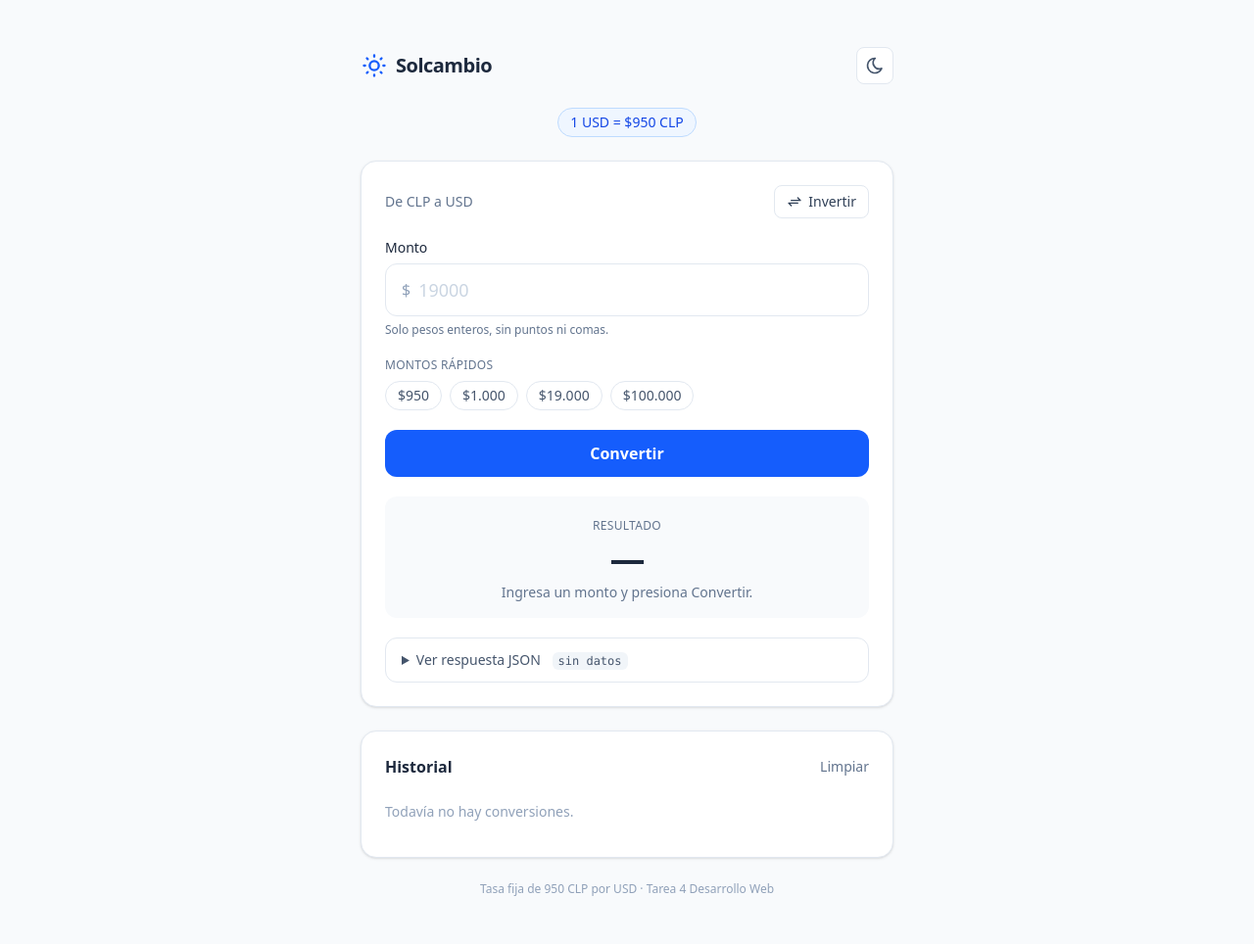
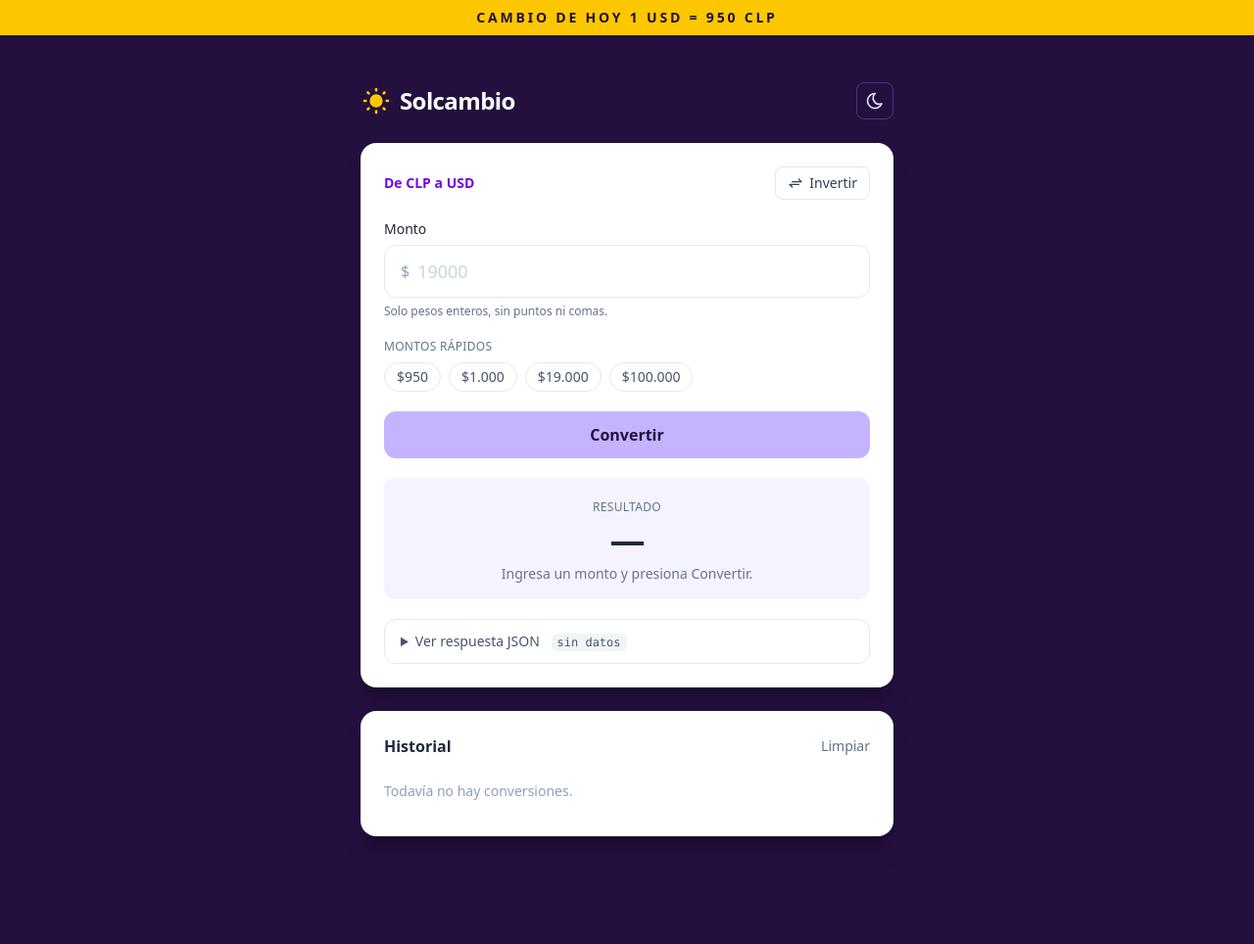
Before and after one commit to Jaruza/exchange, a Laravel app: page / in a window 1280 px wide. Shown: the whole page at 98% size. After the commit the page ends 860 px from the top, so only its background shows below. Run offline with Laravel 12, Linux system fonts and the light colour scheme; style sheets or scripts are compiled from the project's sources.

Commit message:
Fase 3: README, nuevo diseño y limpieza final
- README con instalación, scripts, endpoints, validaciones, pruebas y curl
- Interfaz en morado con anuncio del cambio del día y sol amarillo
- El botón indica la conversión exitosa en vez de una notificación
- Elimina archivos sobrantes del esqueleto

```diff
--- a/resources/js/solcambio.js
+++ b/resources/js/solcambio.js
@@ -50,9 +50,9 @@ async function loadRate() {
     try {
         const response = await fetch('/api/exchange-rate', { headers: { Accept: 'application/json' } });
         const data = await response.json();
-        el.rateBadge.textContent = `1 ${data.to} = ${formatClp(data.exchange_rate)} ${data.from}`;
+        el.rateBanner.textContent = `Cambio de hoy 1 ${data.to} = ${data.exchange_rate} ${data.from}`;
     } catch (error) {
-        el.rateBadge.textContent = 'Tasa no disponible';
+        el.rateBanner.textContent = 'Cambio de hoy no disponible';
     }
 }
 
@@ -64,6 +64,7 @@ function toggleDirection() {
     state.direction = state.direction === 'clpToUsd' ? 'usdToClp' : 'clpToUsd';
     renderDirection();
     el.amount.value = '';
+    setButton('idle');
     el.amount.focus();
 }
 
@@ -81,10 +82,11 @@ function renderDirection() {
             const chip = document.createElement('button');
             chip.type = 'button';
             chip.className =
-                'rounded-full border border-slate-200 px-3 py-1 text-sm text-slate-600 transition hover:border-blue-300 hover:bg-blue-50 hover:text-blue-700 dark:border-slate-700 dark:text-slate-300 dark:hover:border-blue-800 dark:hover:bg-blue-950 dark:hover:text-blue-300';
+                'rounded-full border border-slate-200 px-3 py-1 text-sm text-slate-600 transition hover:border-violet-300 hover:bg-violet-50 hover:text-violet-700 dark:border-violet-900 dark:text-violet-200 dark:hover:border-violet-600 dark:hover:bg-violet-950';
             chip.textContent = formatChip(value);
             chip.addEventListener('click', () => {
                 el.amount.value = String(value);
+                setButton('idle');
                 el.amount.focus();
             });
             return chip;
@@ -117,7 +119,7 @@ async function convert(event) {
 
     const directionKey = state.direction;
     const direction = DIRECTIONS[directionKey];
-    setLoading(true);
+    setButton('loading');
 
     try {
         const response = await fetch(direction.endpoint, {
@@ -135,21 +137,30 @@ async function convert(event) {
 
         if (data.success) {
             saveToHistory(data, directionKey);
-            showToast('Conversión lista', 'success');
+            setButton('success');
         } else {
-            showToast(data.message, 'error');
+            setButton('idle');
+            showToast(data.message);
         }
     } catch (error) {
         renderJson('—', { error: 'No se pudo conectar con el servidor.' });
-        showToast('No se pudo conectar con el servidor.', 'error');
-    } finally {
-        setLoading(false);
+        setButton('idle');
+        showToast('No se pudo conectar con el servidor.');
     }
 }
 
-function setLoading(isLoading) {
-    el.convertButton.disabled = isLoading;
-    el.convertButton.textContent = isLoading ? 'Convirtiendo…' : 'Convertir';
+const BUTTON_TEXT = {
+    idle: 'Convertir',
+    loading: 'Convirtiendo…',
+    success: 'CONVERSIÓN REALIZADA CON ÉXITO',
+};
+
+/**
+ * Estados del botón: idle (listo), loading (esperando a la API) y success.
+ */
+function setButton(status) {
+    el.convertButton.disabled = status === 'loading';
+    el.convertButton.textContent = BUTTON_TEXT[status];
 }
 
 /**
@@ -179,19 +190,12 @@ function renderJson(status, data) {
 }
 
 // ---------------------------------------------------------------------------
-// Notificación flotante
+// Notificación de error
 // ---------------------------------------------------------------------------
 
-const TOAST_STYLES = {
-    success: 'border-green-200 bg-green-50 text-green-800 dark:border-green-900 dark:bg-green-950 dark:text-green-200',
-    error: 'border-red-200 bg-red-50 text-red-800 dark:border-red-900 dark:bg-red-950 dark:text-red-200',
-};
-
-function showToast(message, type) {
+function showToast(message) {
     clearTimeout(state.toastTimer);
 
-    el.toast.classList.remove(...TOAST_STYLES.success.split(' '), ...TOAST_STYLES.error.split(' '));
-    el.toast.classList.add(...TOAST_STYLES[type].split(' '));
     el.toastMessage.textContent = message;
     el.toast.classList.remove('opacity-0', 'translate-y-[-1rem]');
 
@@ -283,7 +287,7 @@ function init() {
     Object.assign(el, {
         toast: document.getElementById('toast'),
         toastMessage: document.getElementById('toast-message'),
-        rateBadge: document.getElementById('rate-badge'),
+        rateBanner: document.getElementById('rate-banner'),
         directionLabel: document.getElementById('direction-label'),
         amount: document.getElementById('amount'),
         amountPrefix: document.getElementById('amount-prefix'),
@@ -298,6 +302,7 @@ function init() {
     });
 
     document.getElementById('convert-form').addEventListener('submit', convert);
+    el.amount.addEventListener('input', () => setButton('idle'));
     document.getElementById('swap-button').addEventListener('click', toggleDirection);
     document.getElementById('theme-toggle').addEventListener('click', toggleTheme);
     document.getElementById('clear-history').addEventListener('click', clearHistory);
--- a/resources/views/solcambio.blade.php
+++ b/resources/views/solcambio.blade.php
@@ -8,9 +8,7 @@
     {{-- Aplica el tema guardado antes de pintar la página para evitar el parpadeo. --}}
     <script>
         try {
-            const savedTheme = localStorage.getItem('solcambio-theme');
-            const prefersDark = window.matchMedia('(prefers-color-scheme: dark)').matches;
-            document.documentElement.classList.toggle('dark', savedTheme ? savedTheme === 'dark' : prefersDark);
+            document.documentElement.classList.toggle('dark', localStorage.getItem('solcambio-theme') === 'dark');
         } catch (error) {
             // Sin acceso a localStorage: se usa el tema claro.
         }
@@ -18,12 +16,17 @@
 
     @vite(['resources/css/app.css', 'resources/js/app.js'])
 </head>
-<body class="min-h-screen bg-slate-50 font-sans text-slate-800 antialiased transition-colors dark:bg-slate-950 dark:text-slate-200">
+<body class="min-h-screen bg-[#24103f] font-sans text-slate-800 antialiased transition-colors dark:bg-[#12071f] dark:text-violet-100">
 
-    {{-- Notificación flotante --}}
-    <div id="toast" role="status" aria-live="polite"
-         class="pointer-events-none fixed top-4 right-4 left-4 z-50 flex translate-y-[-1rem] items-start gap-2 rounded-xl border px-4 py-3 text-sm font-medium opacity-0 shadow-lg transition duration-300 sm:left-auto sm:max-w-sm">
+    {{-- Notificación de error --}}
+    <div id="toast" role="alert" aria-live="assertive"
+         class="pointer-events-none fixed top-4 right-4 left-4 z-50 translate-y-[-1rem] rounded-xl border border-red-300 bg-red-50 px-4 py-3 text-sm font-medium text-red-800 opacity-0 shadow-lg transition duration-300 sm:left-auto sm:max-w-sm dark:border-red-900 dark:bg-red-950 dark:text-red-200">
         <span id="toast-message"></span>
+    </div>
+
+    {{-- Anuncio con la tasa del día --}}
+    <div class="bg-yellow-400 px-4 py-2 text-center text-sm font-extrabold tracking-[0.2em] text-[#24103f] uppercase">
+        <span id="rate-banner">Cambio de hoy…</span>
     </div>
 
     <div class="mx-auto flex max-w-xl flex-col gap-6 px-4 py-8 sm:py-12">
@@ -31,43 +34,35 @@
         {{-- Encabezado --}}
         <header class="flex items-center justify-between">
             <div class="flex items-center gap-2">
-                <svg class="size-7 text-blue-600 dark:text-blue-400" viewBox="0 0 24 24" fill="none" stroke="currentColor" stroke-width="2" stroke-linecap="round" stroke-linejoin="round" aria-hidden="true">
-                    <path d="M12 12m-4 0a4 4 0 1 0 8 0a4 4 0 1 0 -8 0" />
+                <svg class="size-8 text-yellow-400" viewBox="0 0 24 24" fill="none" stroke="currentColor" stroke-width="2" stroke-linecap="round" stroke-linejoin="round" aria-hidden="true">
+                    <path d="M12 12m-4 0a4 4 0 1 0 8 0a4 4 0 1 0 -8 0" fill="currentColor" />
                     <path d="M3 12h1m8 -9v1m8 8h1m-9 8v1m-6.4 -15.4l.7 .7m12.1 -.7l-.7 .7m0 11.4l.7 .7m-12.1 -.7l-.7 .7" />
                 </svg>
-                <span class="text-xl font-semibold tracking-tight">Solcambio</span>
+                <span class="text-2xl font-bold tracking-tight text-white">Solcambio</span>
             </div>
 
             <button id="theme-toggle" type="button" aria-label="Cambiar tema"
-                    class="rounded-lg border border-slate-200 bg-white p-2 text-slate-600 transition hover:bg-slate-100 dark:border-slate-800 dark:bg-slate-900 dark:text-slate-300 dark:hover:bg-slate-800">
+                    class="rounded-lg border border-violet-400/30 p-2 text-violet-200 transition hover:bg-violet-400/15">
                 {{-- Luna: se ve en modo claro --}}
                 <svg class="size-5 dark:hidden" viewBox="0 0 24 24" fill="none" stroke="currentColor" stroke-width="2" stroke-linecap="round" stroke-linejoin="round" aria-hidden="true">
                     <path d="M12 3c.132 0 .263 0 .393 0a7.5 7.5 0 0 0 7.92 12.446a9 9 0 1 1 -8.313 -12.454z" />
                 </svg>
                 {{-- Sol: se ve en modo oscuro --}}
-                <svg class="hidden size-5 dark:block" viewBox="0 0 24 24" fill="none" stroke="currentColor" stroke-width="2" stroke-linecap="round" stroke-linejoin="round" aria-hidden="true">
+                <svg class="hidden size-5 text-yellow-400 dark:block" viewBox="0 0 24 24" fill="none" stroke="currentColor" stroke-width="2" stroke-linecap="round" stroke-linejoin="round" aria-hidden="true">
                     <path d="M12 12m-4 0a4 4 0 1 0 8 0a4 4 0 1 0 -8 0" />
                     <path d="M3 12h1m8 -9v1m8 8h1m-9 8v1m-6.4 -15.4l.7 .7m12.1 -.7l-.7 .7m0 11.4l.7 .7m-12.1 -.7l-.7 .7" />
                 </svg>
             </button>
         </header>
 
-        {{-- Insignia de tasa --}}
-        <div class="flex justify-center">
-            <span id="rate-badge"
-                  class="rounded-full border border-blue-200 bg-blue-50 px-3 py-1 text-sm font-medium text-blue-700 dark:border-blue-900 dark:bg-blue-950 dark:text-blue-300">
-                Cargando tasa…
-            </span>
-        </div>
-
         {{-- Tarjeta conversora --}}
-        <main class="rounded-2xl border border-slate-200 bg-white p-6 shadow-sm dark:border-slate-800 dark:bg-slate-900">
+        <main class="rounded-2xl bg-white p-6 shadow-xl shadow-black/20 dark:bg-[#1d0e33]">
             <form id="convert-form" novalidate class="flex flex-col gap-5">
 
                 <div class="flex items-center justify-between gap-3">
-                    <span id="direction-label" class="text-sm font-medium text-slate-500 dark:text-slate-400">De CLP a USD</span>
+                    <span id="direction-label" class="text-sm font-semibold text-violet-700 dark:text-violet-300">De CLP a USD</span>
                     <button id="swap-button" type="button"
-                            class="inline-flex items-center gap-1.5 rounded-lg border border-slate-200 px-3 py-1.5 text-sm font-medium text-slate-700 transition hover:border-blue-300 hover:text-blue-600 dark:border-slate-700 dark:text-slate-300 dark:hover:border-blue-700 dark:hover:text-blue-400">
+                            class="inline-flex items-center gap-1.5 rounded-lg border border-slate-200 px-3 py-1.5 text-sm font-medium text-slate-700 transition hover:border-violet-300 hover:text-violet-700 dark:border-violet-900 dark:text-violet-200 dark:hover:border-violet-600">
                         <svg class="size-4" viewBox="0 0 24 24" fill="none" stroke="currentColor" stroke-width="2" stroke-linecap="round" stroke-linejoin="round" aria-hidden="true">
                             <path d="M7 10h14l-4 -4" />
                             <path d="M17 14h-14l4 4" />
@@ -78,55 +73,51 @@
 
                 <div class="flex flex-col gap-1.5">
                     <label for="amount" class="text-sm font-medium">Monto</label>
-                    <div class="flex items-center rounded-xl border border-slate-200 bg-white focus-within:border-blue-500 focus-within:ring-2 focus-within:ring-blue-500/20 dark:border-slate-700 dark:bg-slate-950">
+                    <div class="flex items-center rounded-xl border border-slate-200 bg-white focus-within:border-violet-500 focus-within:ring-2 focus-within:ring-violet-500/20 dark:border-violet-900 dark:bg-[#12071f]">
                         <span id="amount-prefix" class="pl-4 text-slate-400">$</span>
                         <input id="amount" name="amount" type="text" inputmode="decimal" autocomplete="off" placeholder="19000"
-                               class="w-full bg-transparent px-2 py-3 text-lg outline-none placeholder:text-slate-300 dark:placeholder:text-slate-600">
+                               class="w-full bg-transparent px-2 py-3 text-lg outline-none placeholder:text-slate-300 dark:placeholder:text-violet-900">
                     </div>
-                    <p id="amount-hint" class="text-xs text-slate-500 dark:text-slate-400">Solo pesos enteros, sin puntos ni comas.</p>
+                    <p id="amount-hint" class="text-xs text-slate-500 dark:text-violet-300/70">Solo pesos enteros, sin puntos ni comas.</p>
                 </div>
 
                 <div class="flex flex-col gap-2">
-                    <span class="text-xs font-medium tracking-wide text-slate-500 uppercase dark:text-slate-400">Montos rápidos</span>
+                    <span class="text-xs font-medium tracking-wide text-slate-500 uppercase dark:text-violet-300/70">Montos rápidos</span>
                     <div id="quick-amounts" class="flex flex-wrap gap-2"></div>
                 </div>
 
                 <button id="convert-button" type="submit"
-                        class="rounded-xl bg-blue-600 px-4 py-3 font-semibold text-white transition hover:bg-blue-700 disabled:cursor-not-allowed disabled:opacity-60">
+                        class="rounded-xl bg-violet-300 px-4 py-3 font-bold text-[#24103f] transition hover:bg-violet-200 disabled:cursor-not-allowed disabled:opacity-60">
                     Convertir
                 </button>
 
-                <div class="rounded-xl bg-slate-50 p-4 text-center dark:bg-slate-950">
-                    <span class="text-xs font-medium tracking-wide text-slate-500 uppercase dark:text-slate-400">Resultado</span>
+                <div class="rounded-xl bg-violet-50 p-4 text-center dark:bg-[#12071f]">
+                    <span class="text-xs font-medium tracking-wide text-slate-500 uppercase dark:text-violet-300/70">Resultado</span>
                     <p id="result" class="mt-1 text-3xl font-semibold tracking-tight sm:text-4xl">—</p>
-                    <p id="result-detail" class="mt-1 text-sm text-slate-500 dark:text-slate-400">Ingresa un monto y presiona Convertir.</p>
+                    <p id="result-detail" class="mt-1 text-sm text-slate-500 dark:text-violet-300/70">Ingresa un monto y presiona Convertir.</p>
                 </div>
 
-                <details class="group rounded-xl border border-slate-200 dark:border-slate-800">
-                    <summary class="cursor-pointer px-4 py-3 text-sm font-medium text-slate-600 select-none dark:text-slate-300">
+                <details class="rounded-xl border border-slate-200 dark:border-violet-900">
+                    <summary class="cursor-pointer px-4 py-3 text-sm font-medium text-slate-600 select-none dark:text-violet-200">
                         Ver respuesta JSON
-                        <span id="json-status" class="ml-2 rounded-md bg-slate-100 px-1.5 py-0.5 font-mono text-xs dark:bg-slate-800">sin datos</span>
+                        <span id="json-status" class="ml-2 rounded-md bg-slate-100 px-1.5 py-0.5 font-mono text-xs dark:bg-violet-950">sin datos</span>
                     </summary>
-                    <pre id="json-output" class="overflow-x-auto border-t border-slate-200 px-4 py-3 font-mono text-xs dark:border-slate-800">Aún no hay respuestas.</pre>
+                    <pre id="json-output" class="overflow-x-auto border-t border-slate-200 px-4 py-3 font-mono text-xs dark:border-violet-900">Aún no hay respuestas.</pre>
                 </details>
             </form>
         </main>
 
         {{-- Historial --}}
-        <section class="rounded-2xl border border-slate-200 bg-white p-6 shadow-sm dark:border-slate-800 dark:bg-slate-900">
+        <section class="rounded-2xl bg-white p-6 shadow-xl shadow-black/20 dark:bg-[#1d0e33]">
             <div class="mb-3 flex items-center justify-between">
                 <h2 class="font-semibold">Historial</h2>
                 <button id="clear-history" type="button"
-                        class="text-sm font-medium text-slate-500 transition hover:text-red-600 dark:text-slate-400 dark:hover:text-red-400">
+                        class="text-sm font-medium text-slate-500 transition hover:text-red-600 dark:text-violet-300/70 dark:hover:text-red-400">
                     Limpiar
                 </button>
             </div>
-            <ul id="history-list" class="divide-y divide-slate-100 dark:divide-slate-800"></ul>
+            <ul id="history-list" class="divide-y divide-slate-100 dark:divide-violet-950"></ul>
         </section>
-
-        <footer class="text-center text-xs text-slate-400 dark:text-slate-500">
-            Tasa fija de 950 CLP por USD · Tarea 4 Desarrollo Web
-        </footer>
     </div>
 </body>
 </html>
```
Also changed, not shown: AGENTS.md (deleted, +0 -47 lines), CLAUDE.md (deleted, +0 -47 lines), README.md.
